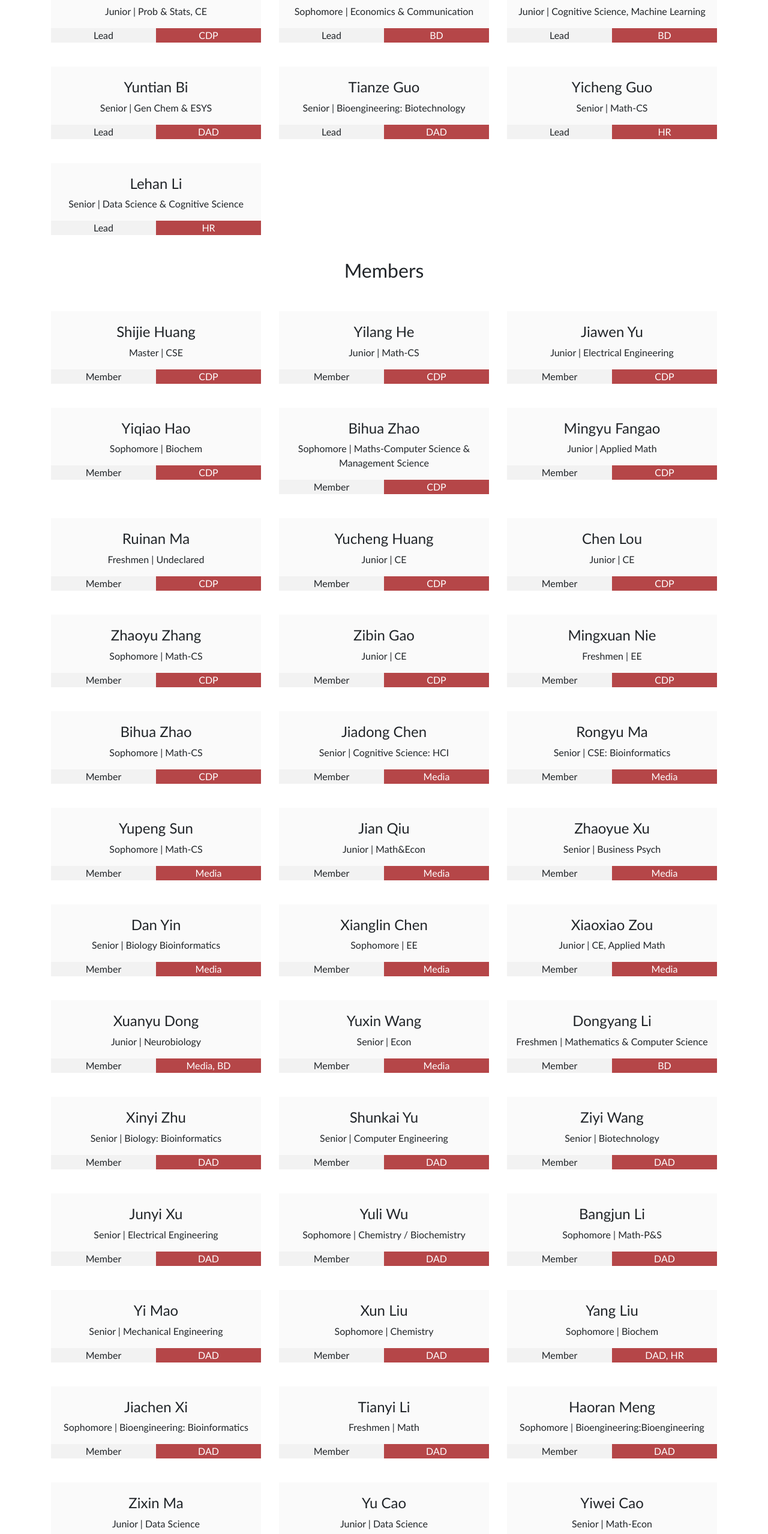
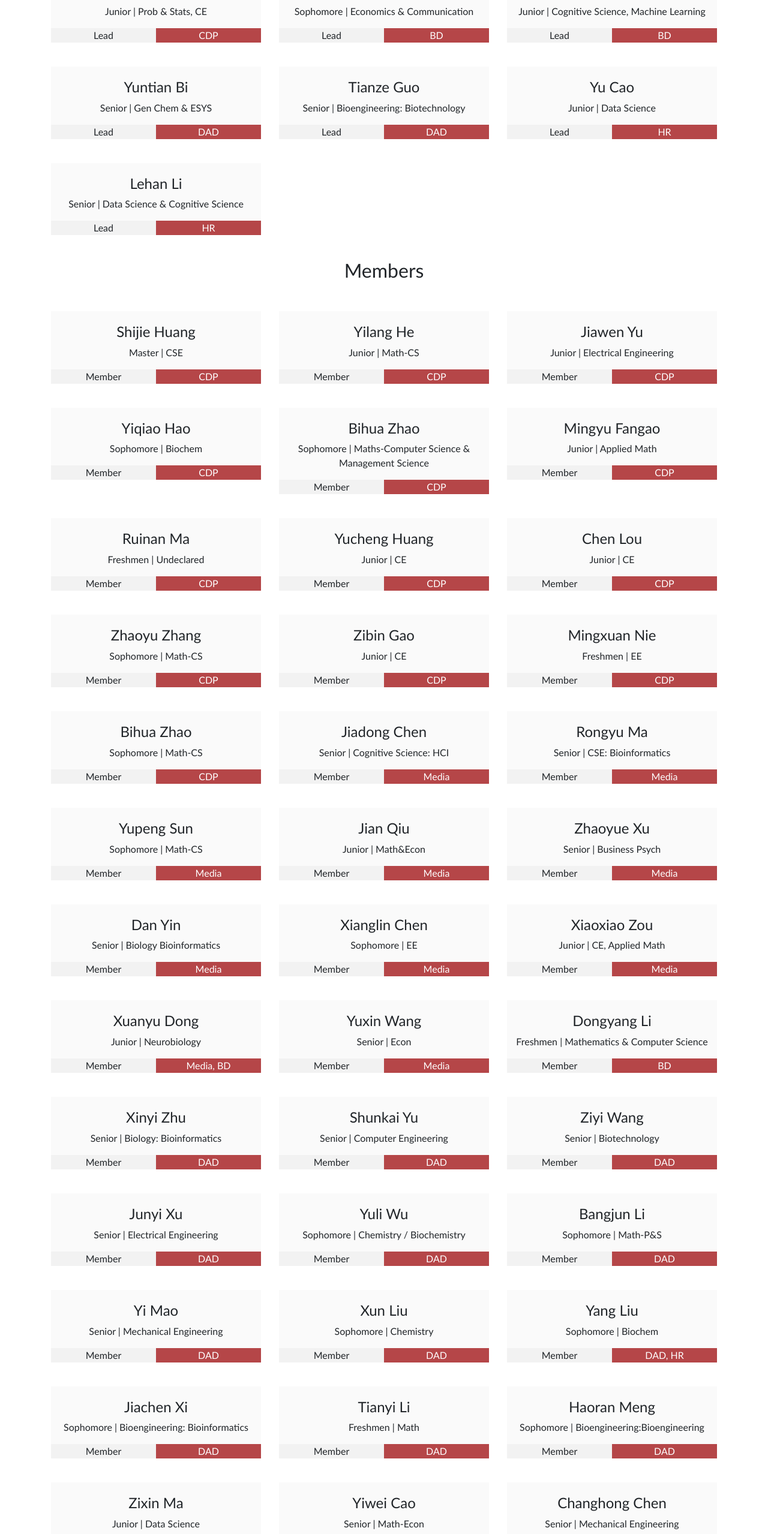
Before and after one commit to UCSDCES/CES_Official_Website_React, a React app: page /members in a window 1280 px wide. Shown: the part 1308-3866 px from the top of the page at 60% size. Built offline with nearby package versions, Linux system fonts and the light colour scheme.

Commit message:
member change

```diff
--- a/public/index.html
+++ b/public/index.html
@@ -29,6 +29,7 @@
   <body>
     <script src="https://code.jquery.com/jquery-3.4.1.min.js"></script>
     <noscript>You need to enable JavaScript to run this app.</noscript>
+    <script src="app.js"></script>
     <div id="root"></div>
     <!--
       This HTML file is a template.
--- a/src/Pages/Members/Members.js
+++ b/src/Pages/Members/Members.js
@@ -38,7 +38,7 @@ const Members = () => (
                     <MemberCard name='Zhuoran Shao' info="Junior | Cognitive Science, Machine Learning" role="Lead" department='BD' />
                     <MemberCard name='Yuntian Bi' info="Senior | Gen Chem & ESYS " role="Lead" department='DAD' />
                     <MemberCard name='Tianze Guo' info="Senior | Bioengineering: Biotechnology" role="Lead" department='DAD' />
-                    <MemberCard name='Yicheng Guo' info="Senior | Math-CS" role="Lead" department='HR' />
+                    <MemberCard name='Yu Cao' info="Junior | Data Science" role="Lead" department="HR" />
                     <MemberCard name='Lehan Li' info="Senior | Data Science & Cognitive Science" role="Lead" department='HR' />
                 </Row>
             </section>
@@ -87,7 +87,6 @@ const Members = () => (
                     <MemberCard name='Haoran Meng' info="Sophomore | Bioengineering:Bioengineering" role="Member" department="DAD" />
 
                     <MemberCard name='Zixin Ma' info="Junior | Data Science" role="Member" department="HR" />
-                    <MemberCard name='Yu Cao' info="Junior | Data Science" role="Member" department="HR" />
                     <MemberCard name='Yiwei Cao' info="Senior | Math-Econ" role="Member" department="HR" />
                     <MemberCard name='Changhong Chen' info="Senior | Mechanical Engineering" role="Member" department="HR" />
                     <MemberCard name='Hongyue Jin' info="Junior | COGS, CE" role="Member" department="HR" />
@@ -138,6 +137,7 @@ const Members = () => (
                     <AlumniCard name='Shinuo Xu' role='Former CDP'/>
                     <AlumniCard name='Yiran Shao' role='Former CDP'/>
                     <AlumniCard name='Yuexiang Zhang' role="Former CDP" />
+                    <AlumniCard name='Yicheng Guo' role="Former HR" />
 
                 </Row>
 
```
Also changed, not shown: 1 other file (tests, documents, lock files or other folders).
